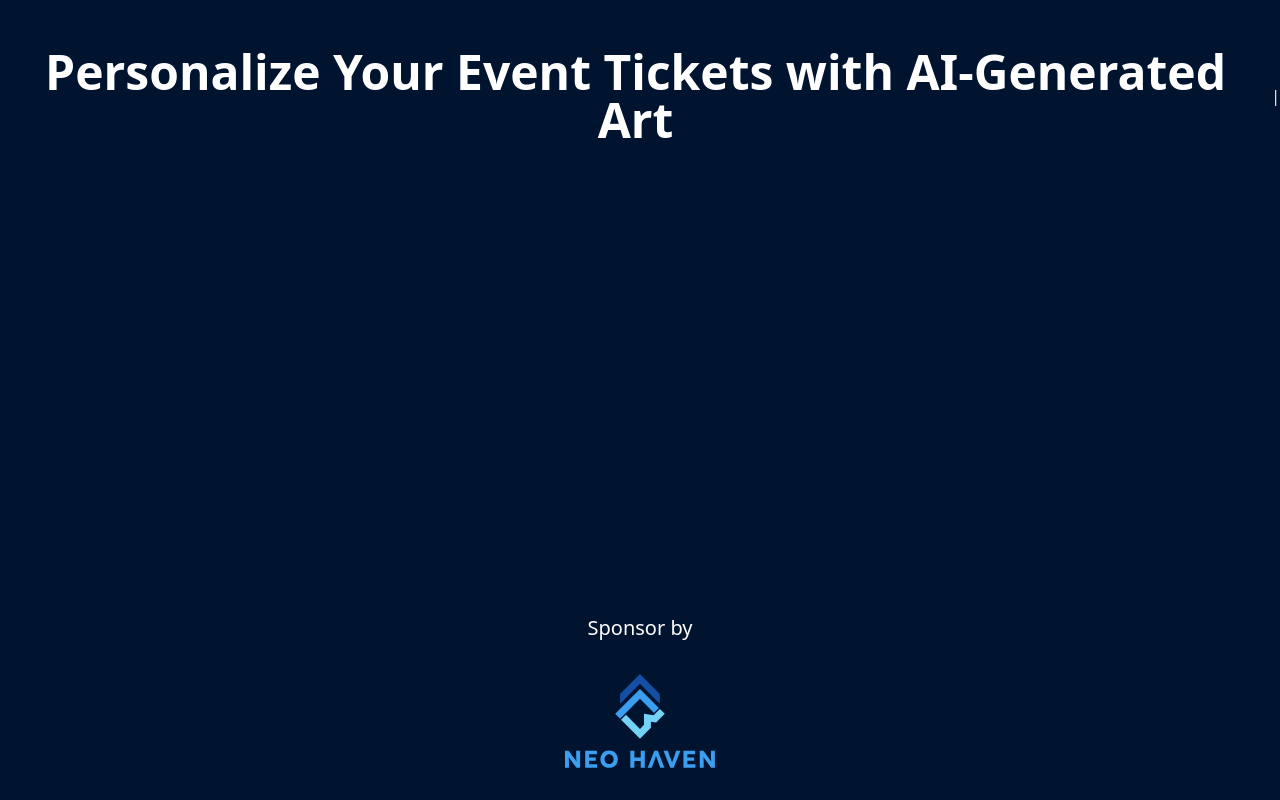
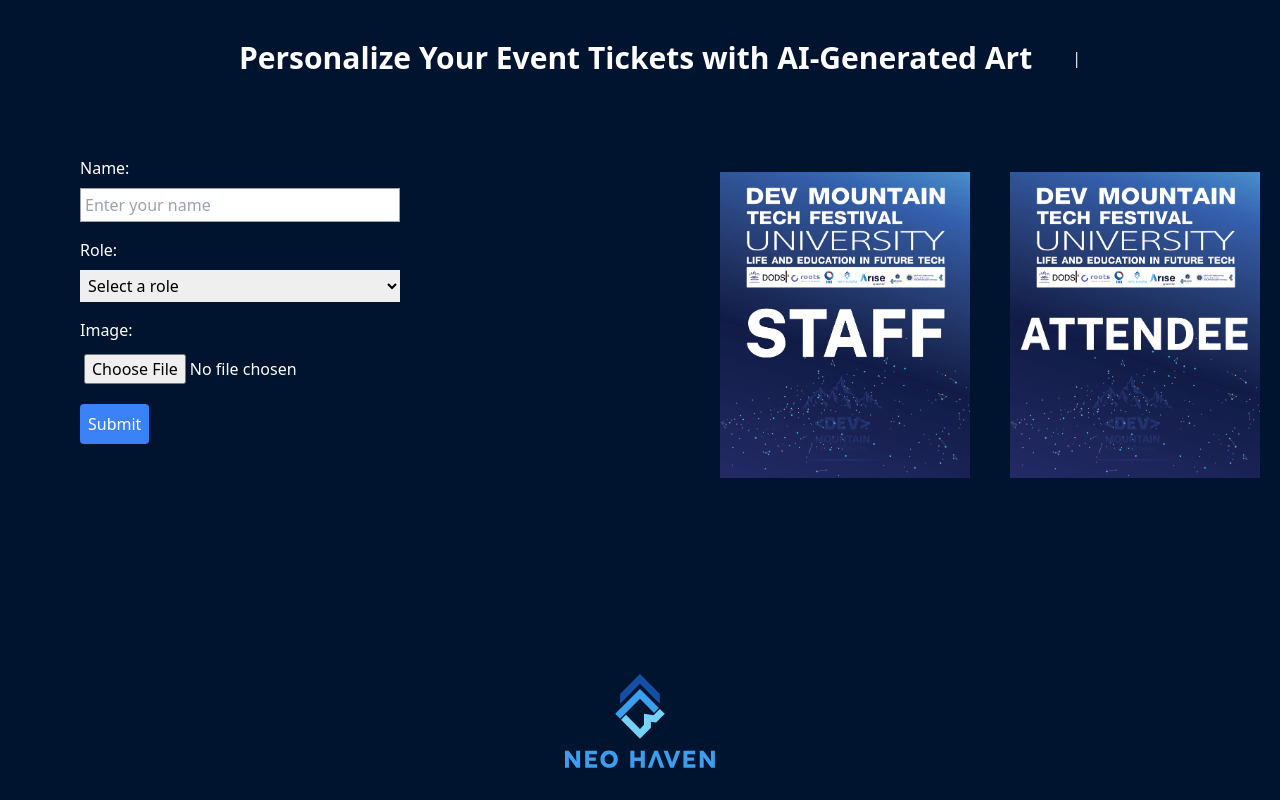
Before and after one commit to lordbenz/ai-image, a Next.js app: page / in a window 1280 px wide. Built offline with nearby package versions, Linux system fonts and the light colour scheme.

Commit message:
Init stupid ui and app flow

```diff
--- /dev/null
+++ b/src/components/AIForm.tsx
@@ -0,0 +1,82 @@
+// AIForm.tsx
+import React, { useState, useRef } from "react";
+import { FormData } from "../types/types";
+type AIFormProps = {
+  onSubmit: (data: FormData) => void;
+};
+
+export const AIForm = ({ onSubmit }: AIFormProps) => {
+  const [name, setName] = useState("");
+  const [role, setRole] = useState("");
+  const imageInput = useRef<HTMLInputElement>(null);
+
+  const handleNameChange = (event: React.ChangeEvent<HTMLInputElement>) => {
+    setName(event.target.value);
+  };
+
+  const handleRoleChange = (event: React.ChangeEvent<HTMLSelectElement>) => {
+    setRole(event.target.value);
+  };
+
+  const handleSubmit = (event: React.FormEvent<HTMLFormElement>) => {
+    event.preventDefault();
+    const formSubmitData: FormData = {
+      name,
+      role,
+      image: imageInput.current?.files?.[0] || null,
+    };
+    onSubmit(formSubmitData);
+  };
+
+  return (
+    <form onSubmit={handleSubmit} className="">
+      <div className="mb-4">
+        <label htmlFor="name" className="block  font-medium mb-2">
+          Name:
+        </label>
+        <input
+          type="text"
+          id="name"
+          name="name"
+          value={name}
+          placeholder="Enter your name"
+          onChange={handleNameChange}
+          className="w-full border border-gray-400 p-1 text-black"
+        />
+      </div>
+      <div className="mb-4">
+        <label htmlFor="role" className="block font-medium mb-2">
+          Role:
+        </label>
+        <select
+          id="role"
+          name="role"
+          value={role}
+          onChange={handleRoleChange}
+          className="w-full border border-gray-400 p-1 border-none text-black"
+        >
+          <option value="">Select a role</option>
+          <option value="Attendee">Attendee</option>
+          <option value="Staff">Staff</option>
+          <option value="Sponsor">Sponsor</option>
+        </select>
+      </div>
+      <div className="mb-4">
+        <label htmlFor="image" className="block font-medium mb-2 border-none">
+          Image:
+        </label>
+        <input
+          type="file"
+          accept="image/*"
+          id="image"
+          name="image"
+          ref={imageInput}
+          className="w-full border border-gray-400 p-1 border-none"
+        />
+      </div>
+      <button type="submit" className="bg-blue-500 text-white p-2 rounded">
+        Submit
+      </button>
+    </form>
+  );
+};
--- a/src/components/HeadSection.tsx
+++ b/src/components/HeadSection.tsx
@@ -12,8 +12,8 @@ export const HeadSection = () => {
   }, []);
 
   return (
-    <div className="flex items-center justify-center h-24 md:h-48 text-white text-center">
-      <h1 className="text-xl mx-10 md:text-5xl font-bold typing-element"></h1>
+    <div className="flex items-center justify-center m-10 text-white text-center">
+      <h1 className="text-xl mx-10 md:text-3xl font-bold typing-element"></h1>
     </div>
   );
 };
--- /dev/null
+++ b/src/components/ImageResult.tsx
@@ -0,0 +1,34 @@
+import React from "react";
+import Image from "next/image";
+import StaffTemplate from "../assets/staff.png";
+import AttendeeTemplate from "../assets/attendee.png";
+type ImageResultProps = {
+  imagePreview: string | null | undefined;
+};
+
+const ImageResult = ({ imagePreview }: ImageResultProps) => {
+  return (
+    <div className="mt-4">
+      {imagePreview ? (
+        <img src={imagePreview} alt="Image Preview" />
+      ) : (
+        <div className="flex space-x-10">
+          <Image
+            src={StaffTemplate}
+            alt="Staff Template"
+            width={250}
+            height={350}
+          />
+          <Image
+            src={AttendeeTemplate}
+            alt="Staff Template"
+            width={250}
+            height={350}
+          />
+        </div>
+      )}
+    </div>
+  );
+};
+
+export default ImageResult;
--- a/src/components/Sponsor.tsx
+++ b/src/components/Sponsor.tsx
@@ -6,7 +6,7 @@ export const Sponsor = () => {
   return (
     <div className="flex flex-col w-full">
       <div className="fixed bottom-0 left-0 right-0 w-full flex flex-col">
-        <div className="text-white text-xl text-center">Sponsor by</div>
+        {/* <div className="text-xl text-center">Sponsor by</div> */}
         <Image
             src={Logo}
             alt="Neo Haven"
--- a/src/pages/index.tsx
+++ b/src/pages/index.tsx
@@ -4,14 +4,43 @@ import { Inter } from "next/font/google";
 import styles from "@/styles/Home.module.css";
 import { Sponsor } from "@/components/Sponsor";
 import { HeadSection } from "@/components/HeadSection";
-
+import { AIForm } from "@/components/AIForm";
+import ImageResult from "@/components/ImageResult";
+import { useState } from "react";
+import { FormData } from "../types/types";
 const inter = Inter({ subsets: ["latin"] });
 
 export default function Home() {
+  const [imagePreview, setImagePreview] = useState<string | null>(null);
+
+  const handleSubmit = (data: FormData) => {
+    if (data) {
+      console.log({submitData: data});
+      // TODO: Set imagePreview to result
+
+      const result = generatedAIImageURL(data.image as File);
+      setImagePreview(result);
+    }
+  };
+
+  const generatedAIImageURL = (file: File) =>  {
+    // TODO: Generate AI Image
+
+    return 'https://via.placeholder.com/250x350'
+  }
+
   return (
     <>
       <div className="home-container text-white fixed bottom-0">
         <HeadSection />
+        <div className="flex flex-col md:flex-row w-full m-10">
+          <div className="flex w-full md:w-1/2 m-10">
+            <AIForm onSubmit={handleSubmit} />
+          </div>
+          <div className="flex w-full md:w-1/2 m-10">
+          <ImageResult imagePreview={imagePreview} />
+          </div>
+        </div>
         <Sponsor />
       </div>
     </>
--- /dev/null
+++ b/src/types/types.ts
@@ -0,0 +1,5 @@
+export interface FormData {
+    name: string;
+    role: string;
+    image: File | null;
+  }
```
Also changed, not shown: src/assets/attendee.png (added), src/assets/staff.png (added).
